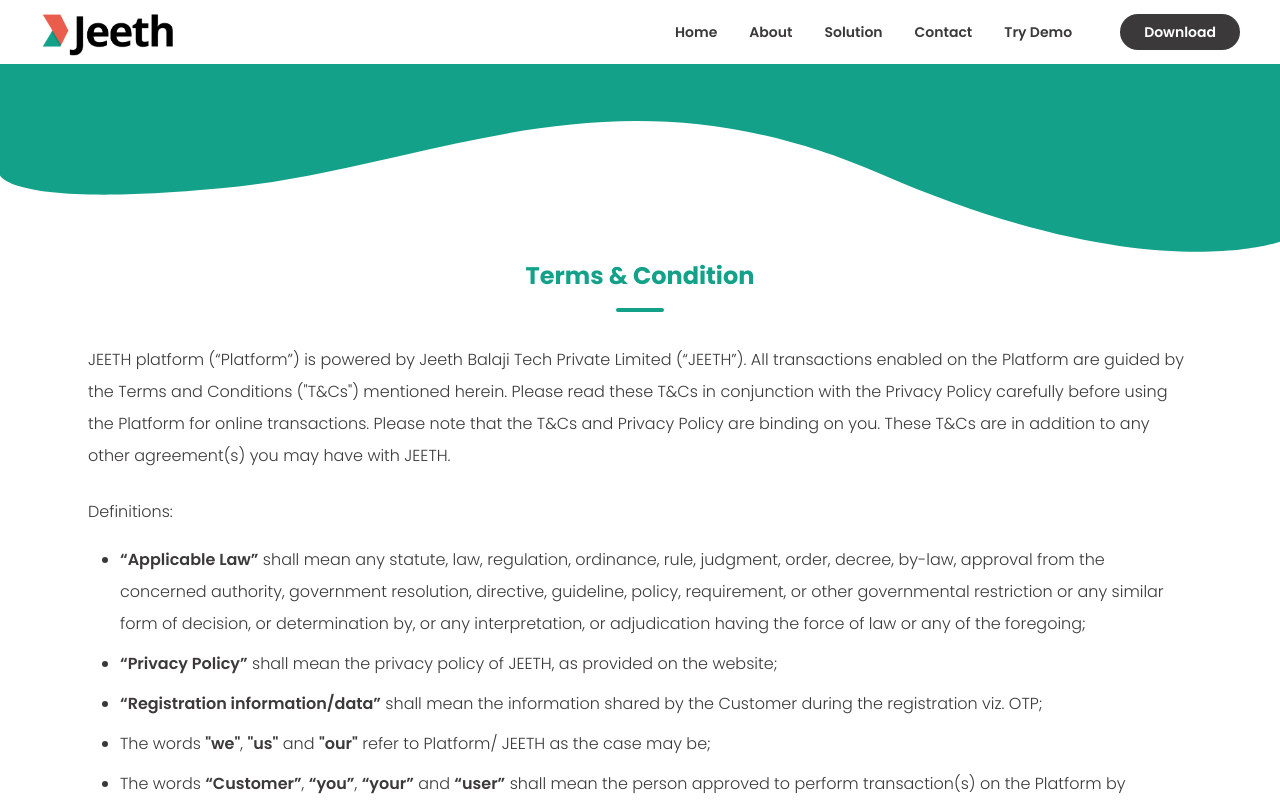
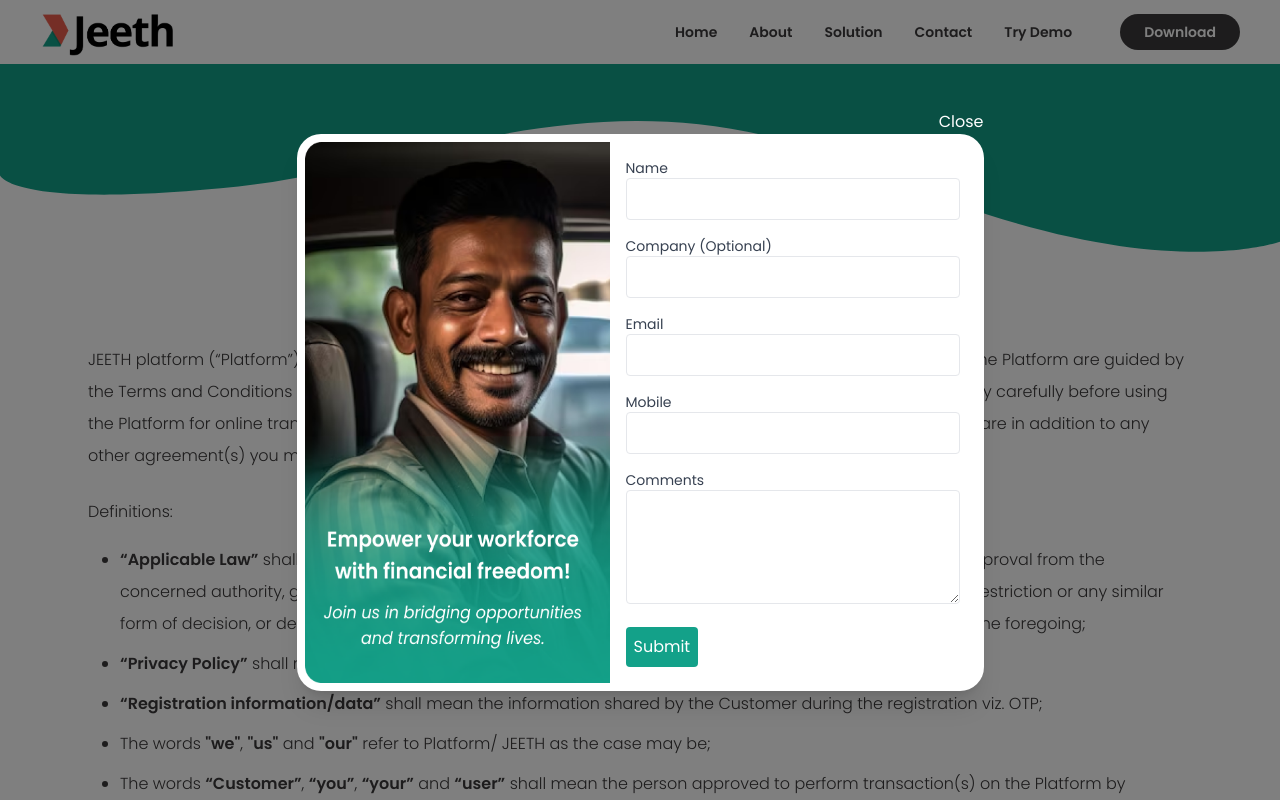
Before and after one commit to buildby/Jeethlandingpage, a Next.js app: page /terms in a window 1280 px wide. Shown: the top 800 px of the page. Built offline with nearby package versions, Linux system fonts and the light colour scheme.

Commit message:
add modal bg

```diff
--- a/src/components/Modal.tsx
+++ b/src/components/Modal.tsx
@@ -1,4 +1,3 @@
-'use client';
 import React from 'react';
 
 const Modal = ({ onClose, children }: {
@@ -7,17 +6,13 @@
 }) => {
   return (
     <div className="fixed inset-0 flex items-center justify-center z-50 overflow-x-hidden overflow-y-auto">
-      <div className="relative mx-auto max-w-md w-full">
-        <div className="bg-white rounded-lg shadow-xl">
-          <div className="p-4">{children}</div>
-          <div className="p-4 bg-gray-100 flex justify-end">
-            <button
-              onClick={onClose}
-              className="text-gray-600 hover:text-gray-800 focus:outline-none"
-            >
-              Close
-            </button>
-          </div>
+      <div className="fixed inset-0 bg-black opacity-50"></div>
+      <div className="relative mx-auto">
+        <div className="p-0 flex justify-end">
+          <button onClick={onClose} className="text-white focus:outline-none">Close</button>
+        </div>
+        <div className="bg-white rounded-3xl shadow-xl">
+          <div className="p-2">{children}</div>
         </div>
       </div>
     </div>
--- a/src/components/contact-form.tsx
+++ b/src/components/contact-form.tsx
@@ -21,7 +21,7 @@
   };
 
   return (
-      <form onSubmit={handleSubmit(onSubmit)} className="mx-auto p-4">
+      <form onSubmit={handleSubmit(onSubmit)} className="p-4">
         <div className="mb-4">
           <label htmlFor="name" className="block text-gray-700 text-sm">Name</label>
           <input
--- a/src/components/header.tsx
+++ b/src/components/header.tsx
@@ -10,10 +10,8 @@
     { title: 'Home', path: '/' },
     { title: 'About', path: '/about' },
     { title: 'Solution', path: '/solution' },
-    // { title: 'Contact', path: '/contact' },
-    // { title: 'Try Demo', path: '/try-demo' },
   ]
-  const [isContactFormOpen, setIsContactFormOpen] = useState(false);
+  const [isContactFormOpen, setIsContactFormOpen] = useState(true);
   const openContactForm = () => setIsContactFormOpen(true);
   const closeContactForm = () => setIsContactFormOpen(false);
 
@@ -56,13 +54,19 @@
 
       {isContactFormOpen && (
         <Modal onClose={closeContactForm}>
-          <ContactForm />
+          <div className="flex flex-row bg-white">
+            <img src="modal-bg.png" alt="Empower your workforce" className="w-[305px]" />
+            <ContactForm />
+          </div>
         </Modal>
       )}
 
       {isTryDemoFormOpen && (
         <Modal onClose={closeTryDemoForm}>
-          <TryDemoForm />
+          <div className="flex flex-row bg-white">
+            <img src="modal-bg.png" alt="Empower your workforce" className="w-[305px]" />
+            <TryDemoForm />
+          </div>
         </Modal>
       )}
     </>
--- a/src/components/try-demo-form.tsx
+++ b/src/components/try-demo-form.tsx
@@ -23,7 +23,7 @@
   };
 
   return (
-    <form onSubmit={handleSubmit(onSubmit)} className="mx-auto p-4">
+    <form onSubmit={handleSubmit(onSubmit)} className="p-4">
       <div className="mb-4">
         <label htmlFor="name" className="block text-gray-700 text-sm">Name</label>
         <input
```
Also changed, not shown: public/modal-bg.png (added).
